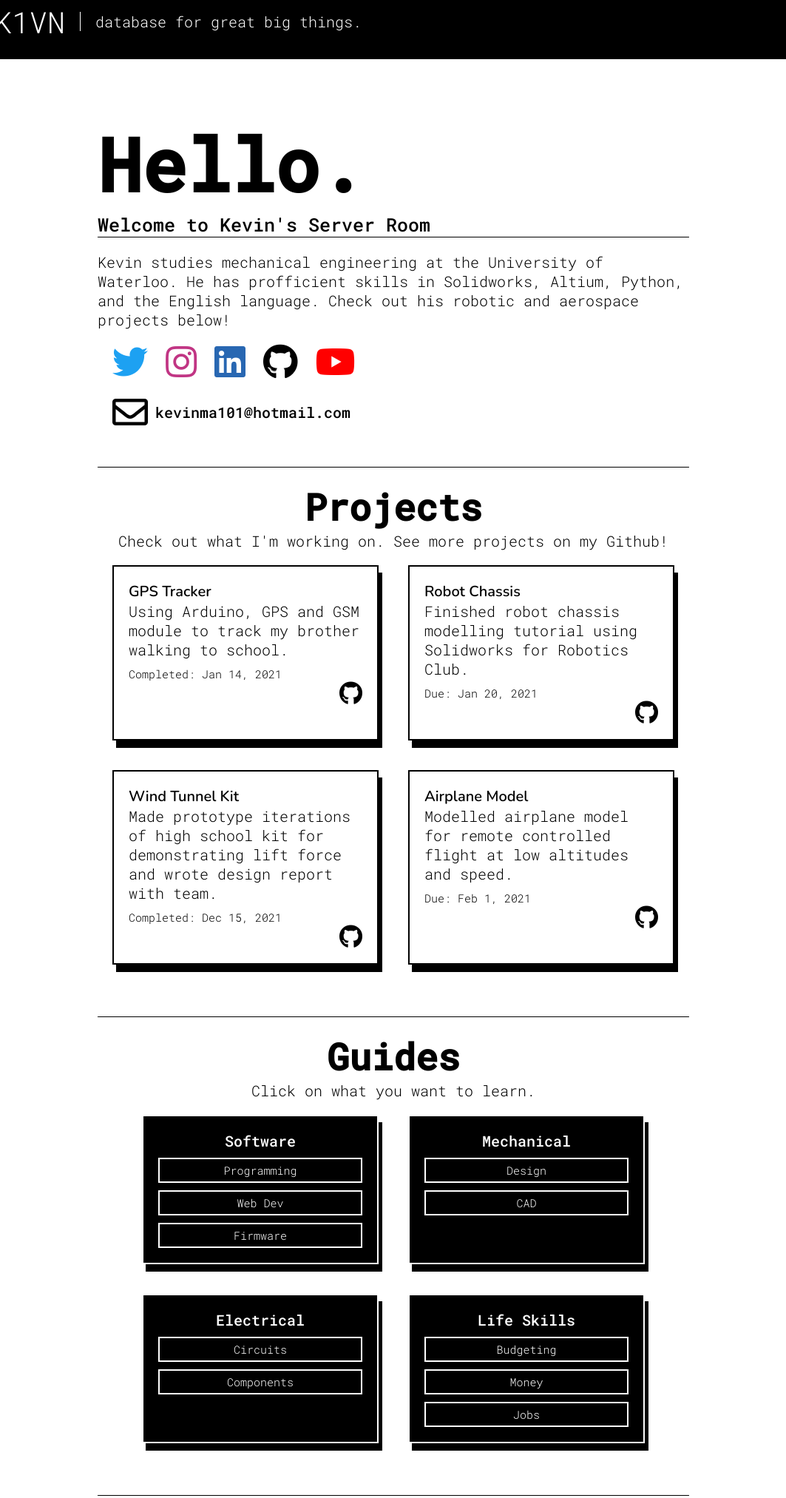
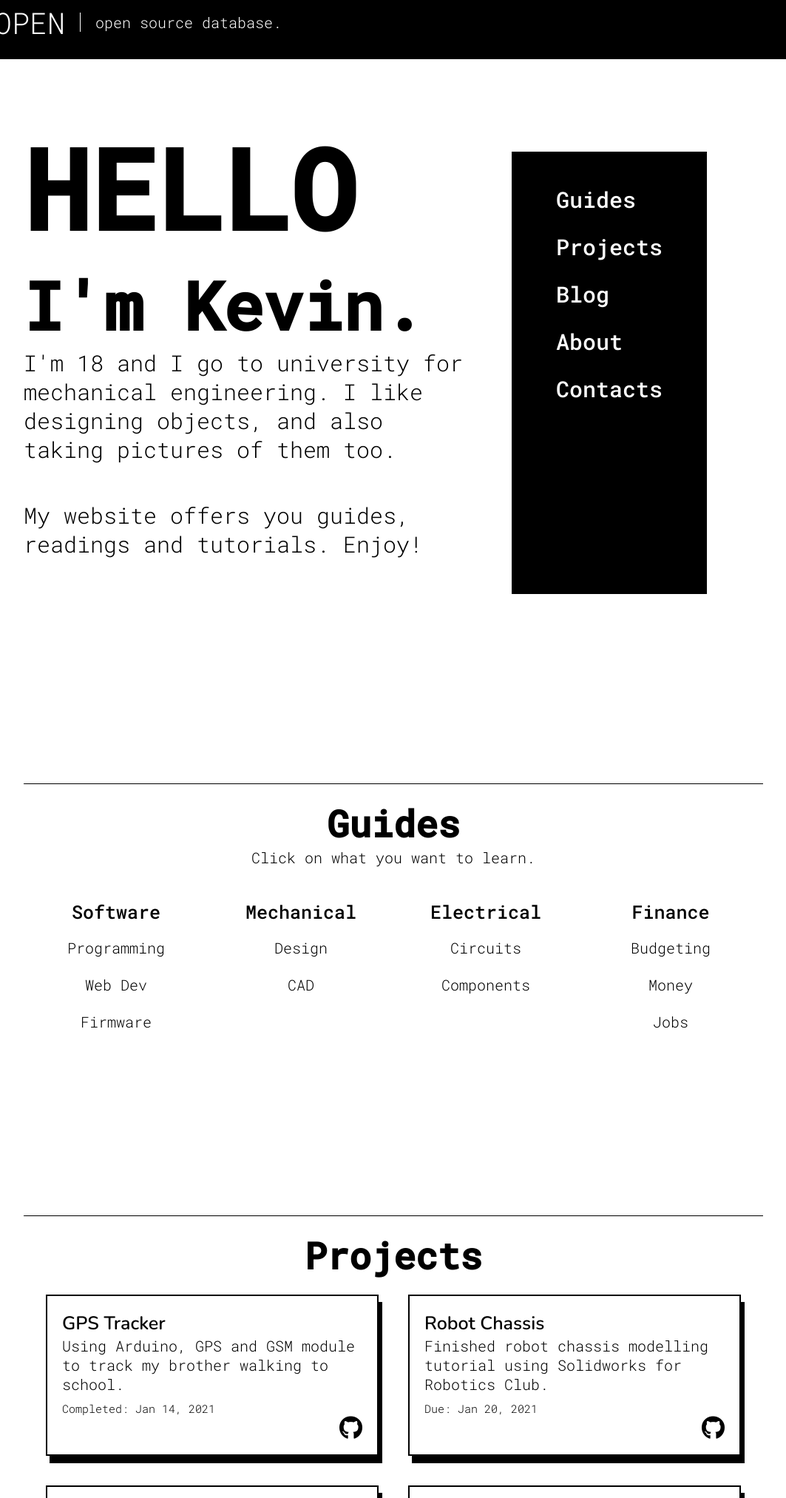
Before and after one commit to K1VN/K1VN.github.io, a plain HTML site: page index.html in a window 1280 px wide. Shown: the part 20-2045 px from the top of the page at 74% size, without its empty margins (108-1171 px from the left). Drawn offline with nearby package versions, Linux system fonts and the light colour scheme.

Commit message:
Changed layout of title page

```diff
--- a/index.html
+++ b/index.html
@@ -3,7 +3,7 @@
     <meta charset="UTF-8">
     <meta name="viewport" content="width=1000, initial-scale=0.40">
     <meta name="description" content="This is a database of guides, projects for engineering.">
-    <title>K1VN's Server Room</title>
+    <title>OPEN DATABASE</title>
     <link rel="stylesheet" href="style.css">
     <link rel="preconnect" href="https://fonts.gstatic.com">
     <link href="https://fonts.googleapis.com/css2?family=Roboto+Mono:wght@300;500&amp;display=swap" rel="stylesheet">
@@ -14,39 +14,69 @@
     <div class='container'>
         <div class='header'>
             <div class='title'>
-                <h1>K1VN</h1>
+                <h1>OPEN</h1>
                 <div class='slogan'>
-                    <h5>database for great big things.</h5>
+                    <h5>open source database.</h5>
                 </div>
             </div>
         </div>
         <div class='intro'>
             <div class='intro_text'>
-                <h1>Hello.</h1>
-                <h5 id='name'>Welcome to Kevin's Server Room</h5>
-                <div class='about_text'>
-                    <h5 id='about'>Kevin studies mechanical engineering at the
-                        University of Waterloo. He has profficient skills in Solidworks,
-                        Altium, Python, and the English language. Check out his
-                        robotic and aerospace projects below!
-                    </h5>
+                <h1>Hello</h1>
+                <h5>I'm Kevin.</h5>
+                <h5 id='about'>I'm 18 and I go to university for mechanical engineering.
+                    I like designing objects, and also taking pictures of them too.
+                </h5>
+                <h5 id='about_website'>My website offers you guides, readings and tutorials. Enjoy!</h5>
+            </div>
+            <div class='menu'>
+                <ul>
+                    <li><a href="">Guides</a></li>
+                    <li><a href="">Projects</a></li>
+                    <li><a href="">Blog</a></li>
+                    <li><a href="">About</a></li>
+                    <li><a href="">Contacts</a></li>
+                </ul>
+            </div>
+        </div>
+        <div class='guides'>
+            <h1 class='section_title'>Guides</h1>
+            <h5 class='section_des'>Click on what you want to learn.</h5>
+            <div class='guide_content'>
+                <div class='guide_block flicker'>
+                    <a id='guide_main' href="">Software</a>
+                    <ul>
+                        <li><a href="">Programming</a></li>
+                        <li><a href="">Web Dev</a></li>
+                        <li><a href="">Firmware</a></li>
+                    </ul>
                 </div>
-                <div class='socials'>
-                    <a id='twitter' href="https://twitter.com/K1VN1"><i class="fab fa-twitter fa-3x"></i></a>
-                    <a id='instagram' href="https://www.instagram.com/k17vn/"><i class="fab fa-instagram fa-3x"></i></a>
-                    <a id='linkedin' href="https://www.linkedin.com/in/kevin-ma-6abb85183/"><i class="fab fa-linkedin fa-3x"></i></a>
-                    <a id='github' href="https://github.com/K1VN"><i class="fab fa-github fa-3x"></i></a>
-                    <a id='youtube' href="https://www.youtube.com/channel/UCVElT_tWoC9Z_DVdt9XWT1g?guided_help_flow=5"><i class="fab fa-youtube fa-3x"></i></a>
+                <div class='guide_block flicker'>
+                    <a id='guide_main' href="">Mechanical</a>
+                    <ul>
+                        <li><a href="">Design</a></li>
+                        <li><a href="">CAD</a></li>
+                    </ul>
                 </div>
-                <div class='email_contact'>
-                    <a id='email' href="mailto:kevinma101@hotmail.com"><i class="far fa-envelope fa-3x"></i></a>
-                    <h5>kevinma101@hotmail.com</h5>
+                <div class='guide_block flicker'>
+                    <a id='guide_main' href="">Electrical</a>
+                    <ul>
+                        <li><a href="">Circuits</a></li>
+                        <li><a href="">Components</a></li>
+                    </ul>
+                </div>
+                <div class='guide_block flicker'>
+                    <a id='guide_main' href="">Finance</a>
+                    <ul>
+                        <li><a href="">Budgeting</a></li>
+                        <li><a href="">Money</a></li>
+                        <li><a href="">Jobs</a></li>
+                    </ul>
                 </div>
             </div>
         </div>
         <div class='projects'>
             <h1 class='section_title'>Projects</h1>
-            <h5 class='section_des'>Check out what I'm working on. See more projects on my Github!</h5>
             <div class='project_container'>
                 <div class='project_block'>
                     <h1 class='block_title'>GPS Tracker</h1>
@@ -78,44 +108,6 @@
                 </div>
             </div>
         </div>
-        <div class='guides'>
-            <h1 class='section_title'>Guides</h1>
-            <h5 class='section_des'>Click on what you want to learn.</h5>
-            <div class='guide_content'>
-                <div class='guide_block'>
-                    <a id='guide_main' href="">Software</a>
-                    <ul>
-                        <li><a href="">Programming</a></li>
-                        <li><a href="">Web Dev</a></li>
-                        <li><a href="">Firmware</a></li>
-                    </ul>
-                </div>
-                <div class='guide_block'>
-                    <a id='guide_main' href="">Mechanical</a>
-                    <ul>
-                        <li><a href="">Design</a></li>
-                        <li><a href="">CAD</a></li>
-                    </ul>
-                </div>
-            </div>
-            <div class='guide_content'>
-                <div class='guide_block'>
-                    <a id='guide_main' href="">Electrical</a>
-                    <ul>
-                        <li><a href="">Circuits</a></li>
-                        <li><a href="">Components</a></li>
-                    </ul>
-                </div>
-                <div class='guide_block'>
-                    <a id='guide_main' href="">Life Skills</a>
-                    <ul>
-                        <li><a href="">Budgeting</a></li>
-                        <li><a href="">Money</a></li>
-                        <li><a href="">Jobs</a></li>
-                    </ul>
-                </div>
-            </div>
-        </div>
         <div class='blog'>
             <h1 class='section_title'>Blog</h1>
             <h5 class='section_des'>I write about science, technology, and more.</h5>
@@ -123,14 +115,11 @@
                 <div class='blog_block'>
                     <h1 class='block_title'>Essence of Problem Solving</h1>
                     <img class='block_img' src="./Images/daniele-franchi-dt0yhDQmJ4k-unsplash.jpg" alt="">
-                    <h5 class='block_des'>Problem solving is one of the most important skills for work. Learn how to
-                        build on your high school problem solving strategies for university.
+                    <h5 class='block_des'>Problem solving is one of the most important skills for work...
                     </h5>
                     <h5 class='block_tag'>Published: Jan 12, 2021</h5>
                     <a class='medium_link' href="https://k17vn.medium.com"><i class="fab fa-medium fa-3x"></i></a>
                 </div>
-            </div>
-            <div class='blog_container'>
                 <div class='blog_block'>
                     <h1 class='block_title'>Philosophy of Perspectives</h1>
                     <h5 class='block_des'>Be conscious of your assumptions and perspectives about the little things.
@@ -139,8 +128,6 @@
                     <h5 class='block_tag'>Not Published</h5>
                     <a class='medium_link' href="https://k17vn.medium.com"><i class="fab fa-medium fa-3x"></i></a>
                 </div>
-            </div>
-            <div class='blog_container'>
                 <div class='blog_block'>
                     <h1 class='block_title'>How to Grow Up</h1>
                     <h5 class='block_des'>Growing up takes time and effort. These are the lessons I learned during my
@@ -152,7 +139,11 @@
             </div>
         </div>
         <div class='footer'>
-            <h5 class='date'>Last Updated: Feb 23, 2021</h5>
+            <div class='socials'>
+                <a id='linkedin' href="https://www.linkedin.com/in/kevin-ma-6abb85183/"><i class="fab fa-linkedin fa-3x"></i></a>
+                <a id='github' href="https://github.com/K1VN"><i class="fab fa-github fa-3x"></i></a>
+                <a id='youtube' href="https://www.youtube.com/channel/UCVElT_tWoC9Z_DVdt9XWT1g?guided_help_flow=5"><i class="fab fa-youtube fa-3x"></i></a>
+            </div>
         </div>
     </div>
 </body>
--- a/style.css
+++ b/style.css
@@ -6,8 +6,8 @@
 
 .container {
     display: grid;
-    grid-template-columns: 2fr 800px 2fr;
-    grid-template-rows: auto auto auto auto 100px;
+    grid-template-columns: 1fr 1000px 1fr;
+    grid-template-rows: 1080px auto auto auto 100px;
 }
 
 /* Start of Header */
@@ -15,7 +15,6 @@
 .header {
     width: 100%;
     height: 100px;
-    border-bottom: 2px black solid;
     display: flex;
     align-items: center;
     padding-left: 100px;
@@ -52,23 +51,6 @@
     border-left: 1px solid white;
 }
 
-.header a:after {
-    width: 0;
-    height: 2px;
-    content: "";
-    position: absolute;
-    left: 50%;
-    bottom: 0;
-    background-color: white;
-    display: block;
-    transition: width 0.3s, left 0.3s;
-}
-
-.header a:hover:after {
-    width: 100%;
-    left: 0;
-}
-
 /* End of Header */
 /* Start of Intro */
 
@@ -78,75 +60,61 @@
     display: flex;
     border-bottom: 1px black solid;
     padding-bottom: 50px;
+    margin-top: 175px;
 }
 
 .intro_text {
-    margin-top: 175px;
+    width: 60%;
 }
 
 .intro h1 {
     font-family: 'Roboto Mono', monospace;
-    font-size: 100px;
+    font-size: 150px;
+    text-transform: uppercase;
 }
 
 .intro h5 {
     font-family: 'Roboto Mono', monospace;
-    font-size: 20px;
+    font-size: 90px;
+}
+
+.menu {
+    height: 70%;
+    margin-top: 50px;
+    background-color: black;
+    padding: 20px 60px;
+    margin-left: 60px;
+}
+
+.menu ul {
+    list-style: none;
+}
+
+.menu li {
+    margin: 25px 0;
+}
+
+.menu a {
+    font-family: 'Roboto Mono', monospace;
+    text-decoration: none;
+    color: white;
+    font-size: 30px;
+}
+
+.menu a:hover {
+    color: black;
+    background-color: white;
+}
+
+#about {
+    font-size: 30px;
     font-weight: 300;
 }
 
-.about_text {
-    width: 100%;
-    border-top: 1px black solid;
-}
-
-#name {
-    font-size: 25px;
-    font-weight: 500;
-}
-
-#about {
-    margin: 20px 0;
-}
-
-.email_contact {
-    margin-left: 20px;
-    margin-top: 20px;
-    display: flex;
-    align-items: center;
-}
-
-.email_contact a {
-    text-decoration: none;
-}
-
-.email_contact h5 {
-    margin-left: 10px;
-    font-weight: 500;
-}
-
-#email {
-    color: black;
-}
-
-.socials i {
-    margin-left: 20px;
-}
-
-#twitter {
-    color: #1DA1F2;
-}
-
-#instagram {
-    color: #C13584;
-}
-
-#linkedin {
-    color: #2867B2;
-}
-
-#github {
-    color: black;
+#about_website {
+    margin-top: 50px;
+    font-size: 30px;
+    font-weight: 300;
 }
 
 /* End of Intro */
@@ -154,7 +122,7 @@
 
 .projects {
     grid-column: 2;
-    grid-row: 2 / span 1;
+    grid-row: 3 / span 1;
     border-bottom: 1px black solid;
     padding-bottom: 50px;
 }
@@ -181,6 +149,7 @@
 
 .project_block {
     min-width: 45%;
+    max-width: 45%;
     margin: 20px;
     padding: 20px;
     border: 2px black solid;
@@ -199,7 +168,7 @@
 
 .block_title {
     font-family: 'Nunito', monospace;
-    font-size: 20px;
+    font-size: 25px;
 }
 
 .block_des {
@@ -231,9 +200,9 @@
 
 .guides {
     grid-column: 2;
-    grid-row: 3 / span 1;
+    grid-row: 2 / span 1;
     border-bottom: 1px black solid;
-    padding-bottom: 50px;
+    padding-bottom: 200px;
 }
 
 .guide_content {
@@ -244,12 +213,10 @@
 }
 
 .guide_block {
-    width: 40%;
+    width: 25%;
     margin: 20px;
     padding: 20px;
     border: 2px white solid;
-    box-shadow: 5px 10px;
-    background-color: black;
 }
 
 .guide_block ul {
@@ -259,39 +226,39 @@
 .guide_block li {
     margin-top: 10px;
     padding: 5px;
-    border: 2px white solid;
 }
 
 .guide_block a {
     font-family: 'Roboto Mono', monospace;
-    font-size: 15px;
+    font-size: 20px;
     font-weight: 300;
     text-decoration: none;
-    color: white;
     display: block;
+    border: 2px solid white;
+    color: black;
 }
 
 #guide_main {
-    font-size: 20px;
+    font-size: 25px;
     font-weight: 500;
 }
 
 @keyframes flicker {
     0% {
+        background-color: white;
+        color: black;
+    }
+    50% {
         background-color: black;
         color: white;
     }
-    50% {
+    100% {
         background-color: white;
         color: black;
     }
-    100% {
-        background-color: black;
-        color: white;
-    }
 }
 
-.guide_block a:hover {
+.flicker a:hover {
     animation-name: flicker;
     animation-duration: 1s;
     animation-iteration-count: infinite;
@@ -304,6 +271,7 @@
     grid-column: 2;
     grid-row: 4 / span 1;
     padding-bottom: 50px;
+    border-bottom: 1px black solid;
 }
 
 .blog_container {
@@ -313,7 +281,8 @@
 
 .blog_block {
     min-width: 30%;
-    width: 70%;
+    width: 30%;
+    min-height: 75%;
     margin: 20px;
     padding: 20px;
     border: 2px black solid;
@@ -350,29 +319,36 @@
     color: black;
 }
 
-#youtube {
-    color: #FF0000;
-}
-
 /* End of Content */
 /* Start of Footer */
 
 .footer {
     grid-column: 1 / span 5;
     grid-row: 5 / span 1;
-    background-color: #2d2d2d;
     padding: 20px;
     display: flex;
     align-items: center;
+    justify-content: center;
 }
 
 .footer h5 {
     font-family: 'Roboto Mono', monospace;
-    color: white;
     font-weight: 300;
     font-size: 20px;
 }
 
-.date {
-    width: 50%;
+.socials i {
+    margin-left: 20px;
 }
+
+#linkedin {
+    color: #2867B2;
+}
+
+#github {
+    color: black;
+}
+
+#youtube {
+    color: #FF0000;
+}
```
